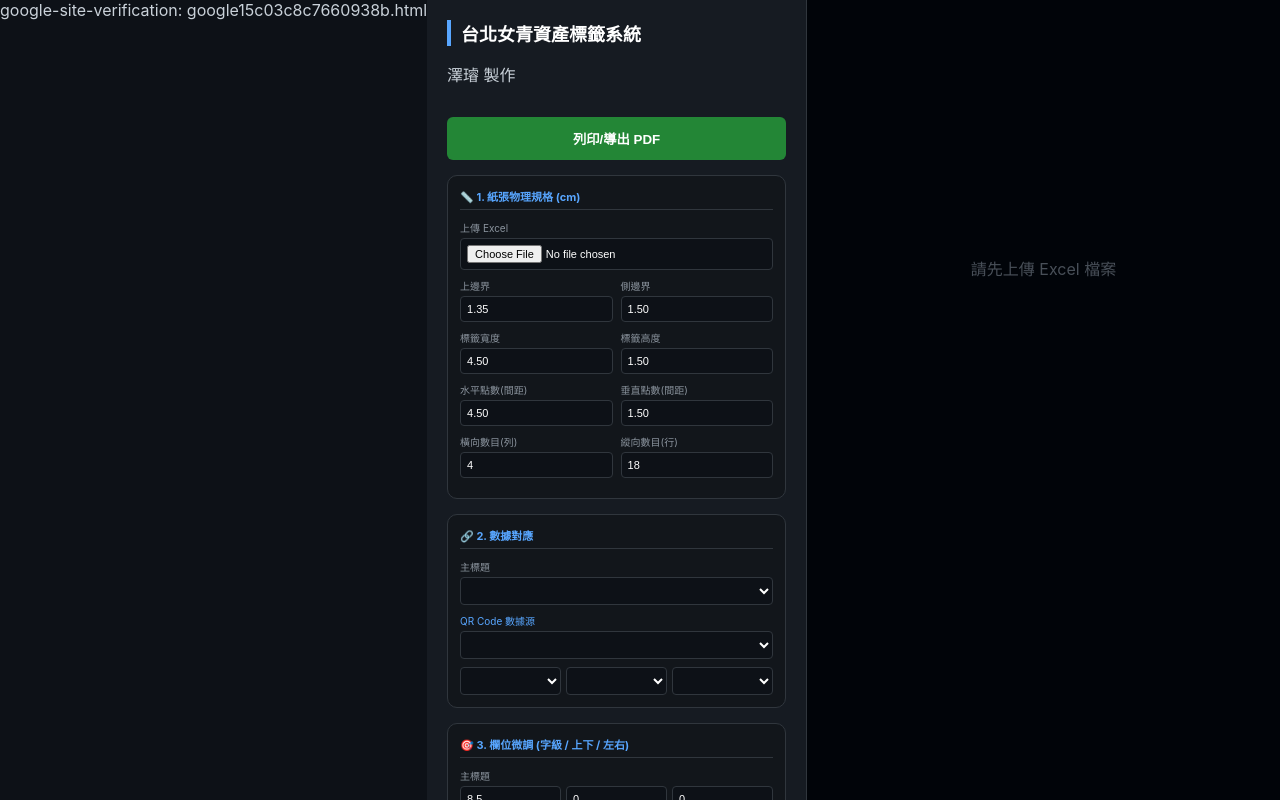
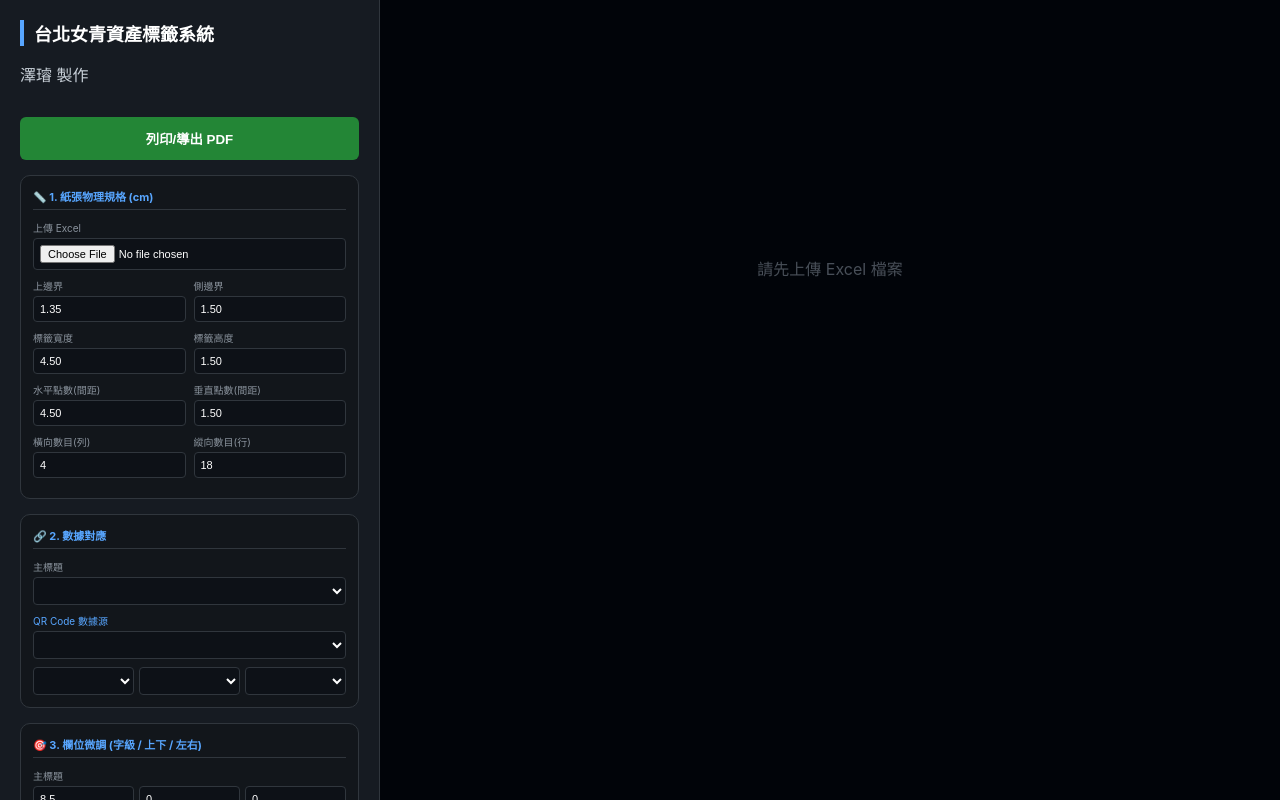
Before and after one commit to Larry840809/larrytest0203, a plain HTML site: page index.html in a window 1280 px wide. Drawn offline with Linux system fonts and the light colour scheme.

Commit message:
Update index.html

```diff
--- a/index.html
+++ b/index.html
@@ -1,7 +1,6 @@
 <!DOCTYPE html>
 <html lang="zh-TW">
 <head>
-    google-site-verification: google15c03c8c7660938b.html
     <meta charset="UTF-8">
     <title>台北女青資產標籤生成系統</title>
     <script src="https://cdn.sheetjs.com/xlsx-0.20.0/package/dist/xlsx.full.min.js"></script>
```
